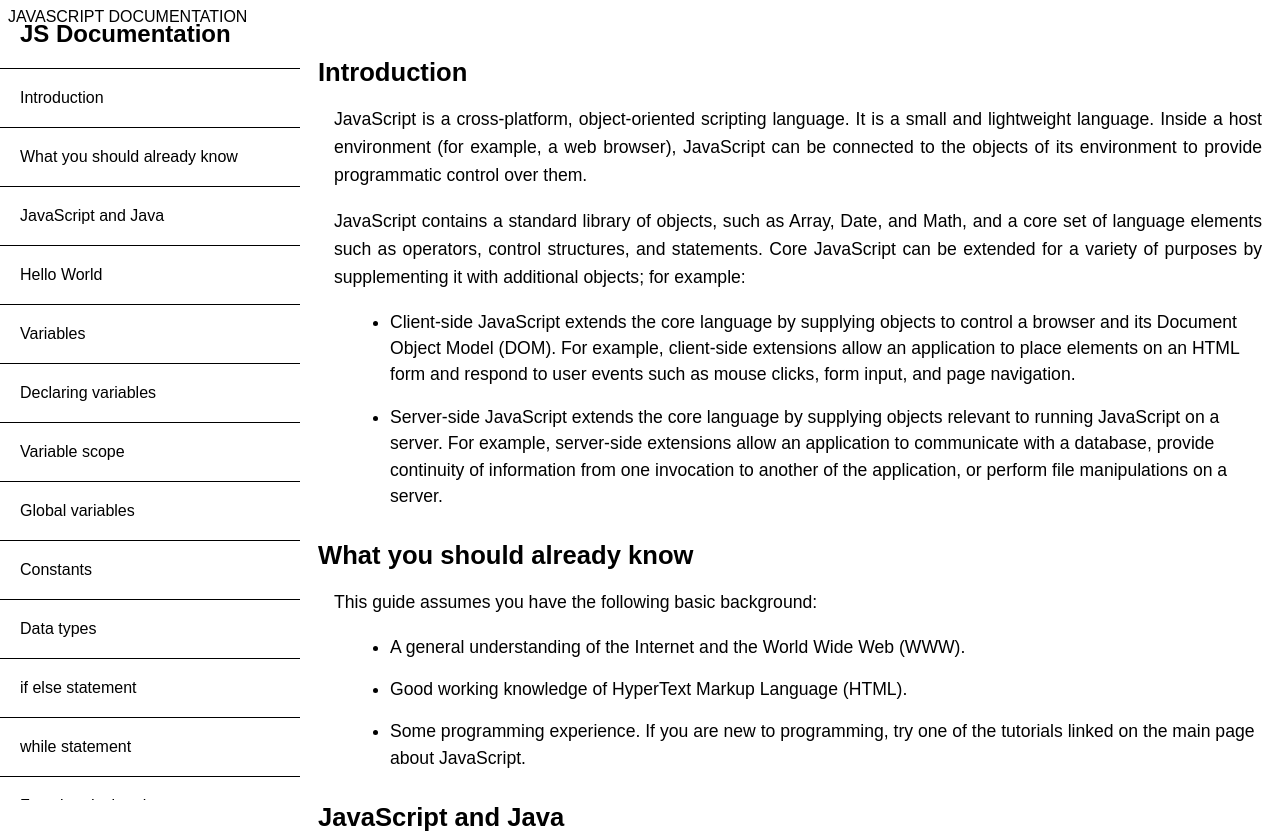
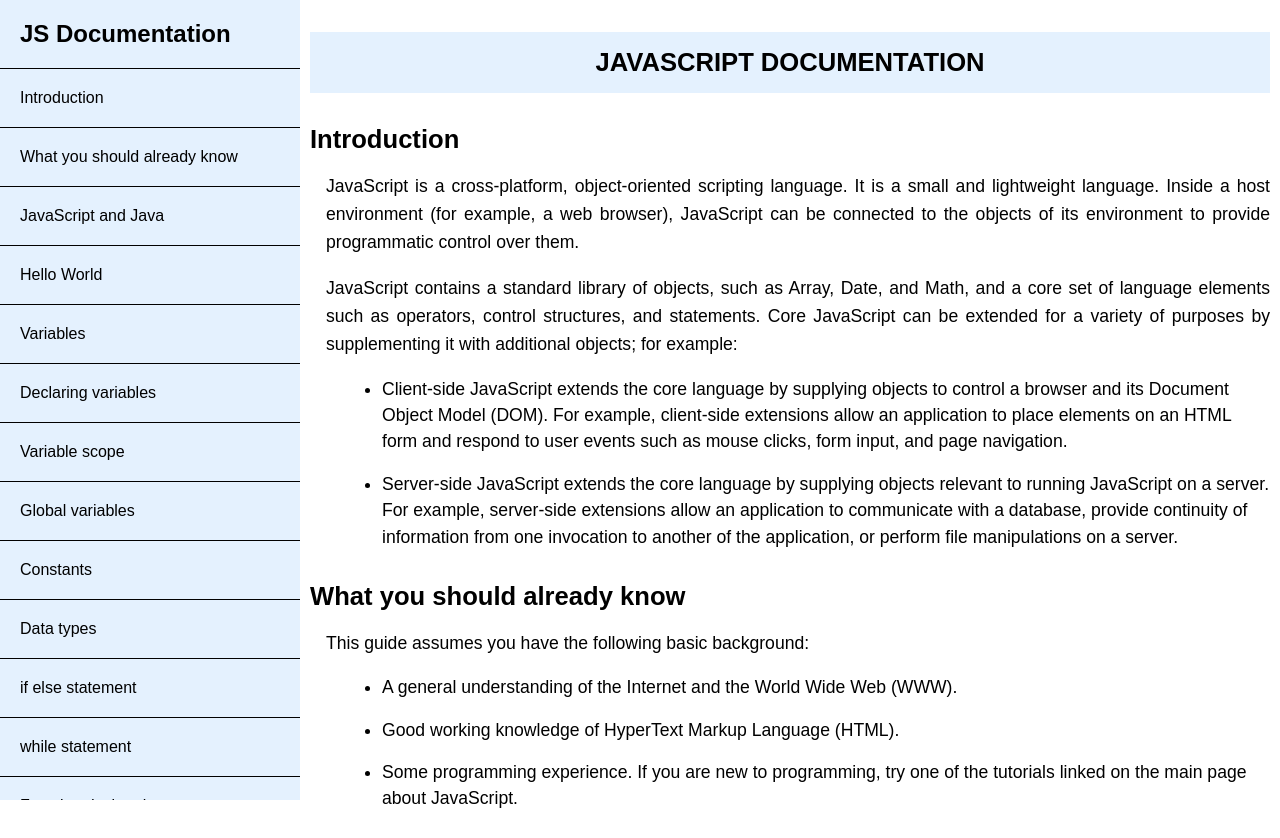
Before and after one commit to ajaykumar-847/js-documentation, a plain HTML site: page index.html in a window 1280 px wide. Shown: the top 838 px of the page. Drawn offline with Linux system fonts and the light colour scheme.

Commit message:
modified code

```diff
--- a/index.html
+++ b/index.html
@@ -7,7 +7,6 @@
     <title>Java Documentation</title>
   </head>
   <body>
-    <header id="main-head">JAVASCRIPT DOCUMENTATION</header>
     <nav id="navbar">
       <header id="nav-header">JS Documentation</header>
       <a href="#Introduction" class="nav-link"><ul><li>Introduction</li></ul></a>
@@ -26,6 +25,7 @@
       <a href="#Reference" class="nav-link"><ul><li>Reference</li></ul></a>
     </nav>
     <main id="main-doc">
+        <header id="main-head">JAVASCRIPT DOCUMENTATION</header>
       <section id="Introduction" class="main-section"><header>Introduction</header>
         <p>JavaScript is a cross-platform, object-oriented scripting language. It is a small and lightweight language. Inside a host environment (for example, a web browser), JavaScript can be connected to the objects of its environment to provide programmatic control over them.</p>
         <p>JavaScript contains a standard library of objects, such as Array, Date, and Math, and a core set of language elements such as operators, control structures, and statements. Core JavaScript can be extended for a variety of purposes by supplementing it with additional objects; for example:</p>
--- a/styles.css
+++ b/styles.css
@@ -1,7 +1,12 @@
 body {
     font-family: sans-serif;
     font-size: 16px;
+    background-color: white;
+    margin: 0;
+    padding: 0;
 }
+
+/*less than 850px*/
 @media (max-width: 850px) {
     #navbar {
         display: flex;
@@ -10,14 +15,23 @@ body {
         width: 100%;
         overflow-x: hidden;
         border: 1px solid black;
+        background-color: #e4f1fe;
     }
 
     #main-doc {
         margin: 0;
         padding: 0.5rem;
     }
+
+    #main-head {
+        text-align: center;
+        margin: auto;
+        background-color: #e4f1fe;
+        padding: 1rem;
+    }
 }
 
+/* greater than 850px*/
 @media (min-width: 850px){
     #navbar {
         display: flex;
@@ -28,11 +42,21 @@ body {
         top: 0;
         left: 0;
         overflow-x: hidden;
+        background-color: #e4f1fe;
     }
     #main-doc {
         margin-left: 300px;
         font-size: 1.1rem;
         padding: 0px 10px;
+        margin-top: 0;
+    }
+
+    #main-head {
+        text-align: center;
+        background-color: #e4f1fe;
+        margin-top: 0;
+        padding: 1rem;
+        border: 0;
     }
 }
 
```
Lines whose indentation alone changed are shown as unchanged.
